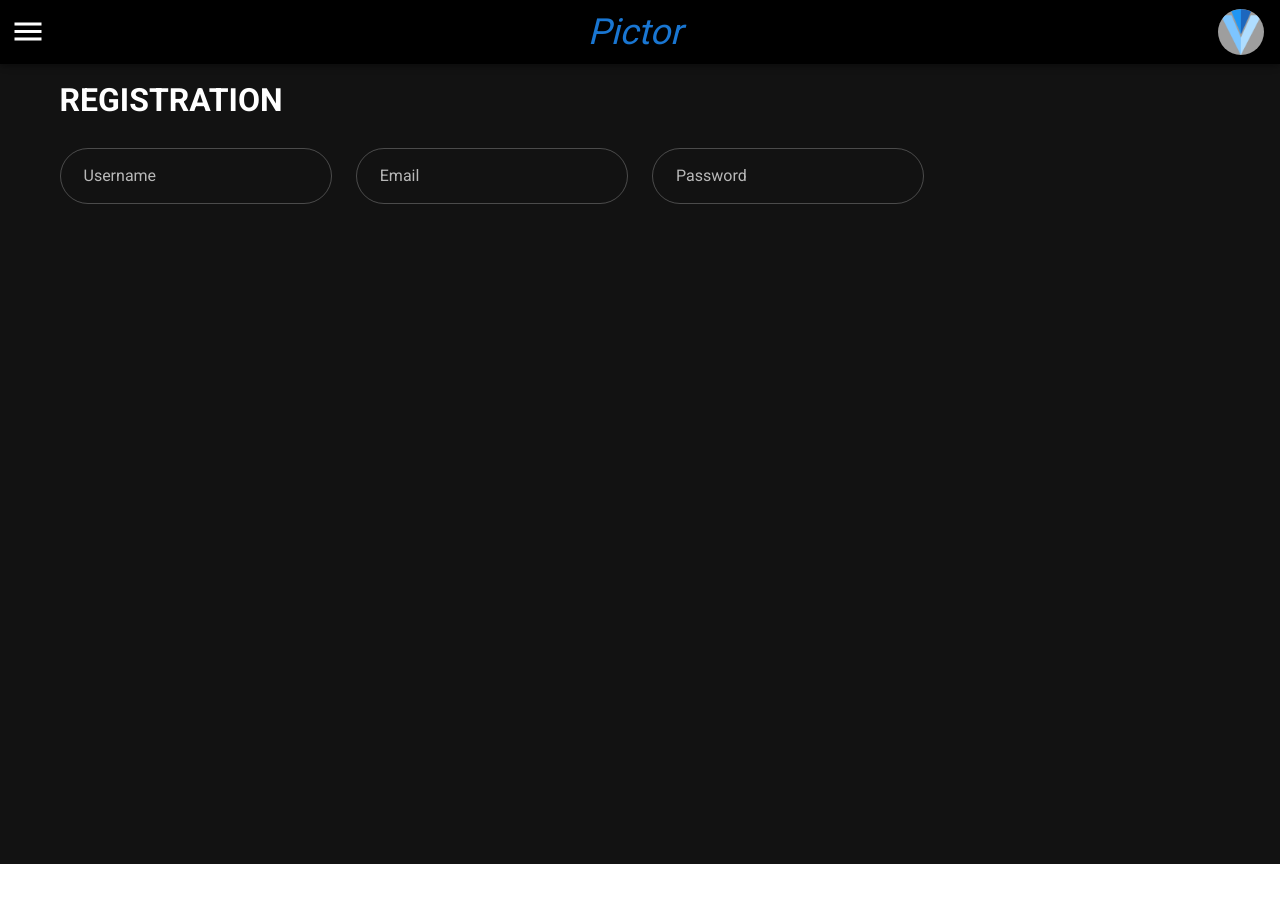
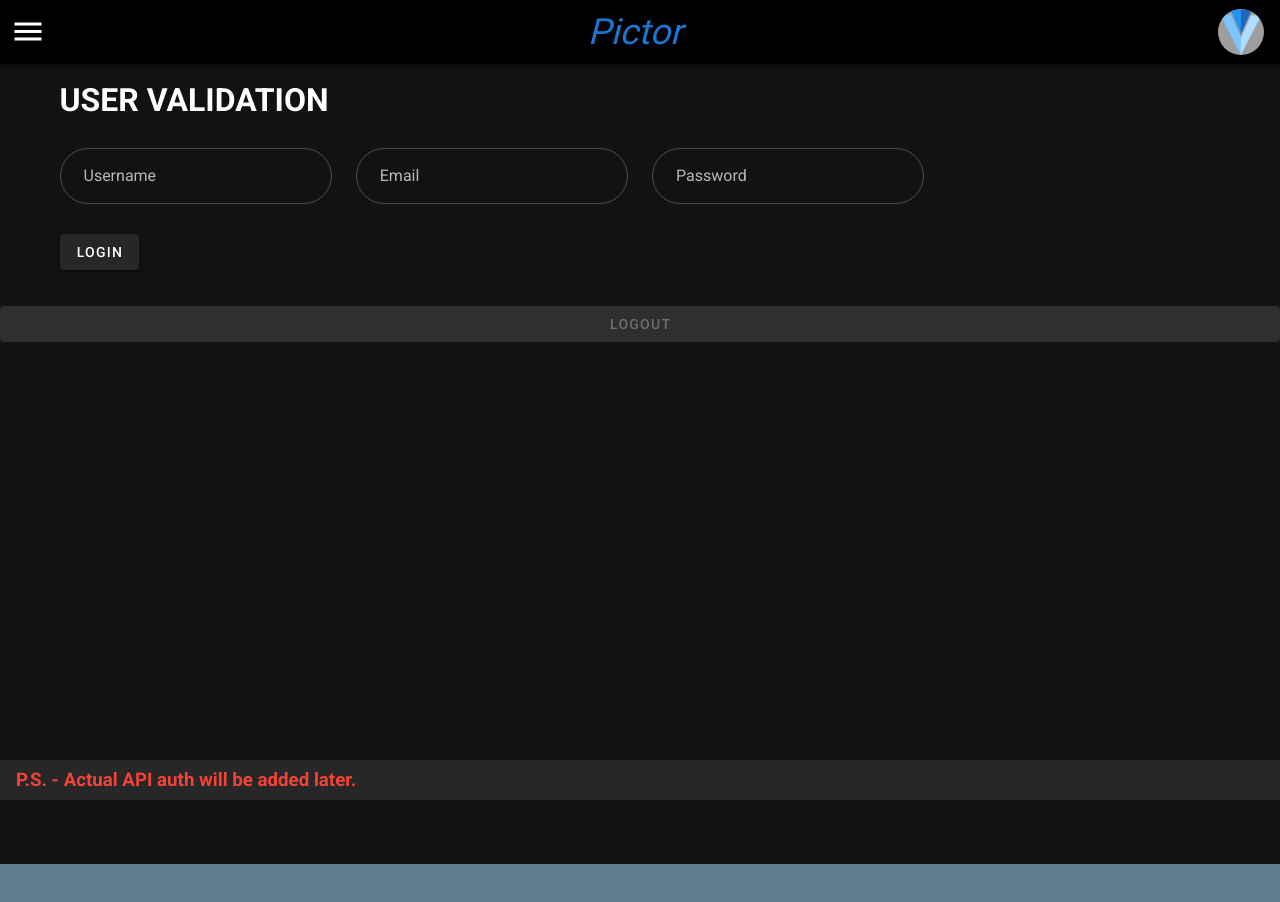
Before and after one commit to Ayonijakaushik19/PICTOR, a Nuxt app: page /registration in a window 1280 px wide. Before the commit the page ends 864 px from the top, so only its background shows below. Built offline with nearby package versions, Linux system fonts and the light colour scheme.

Commit message:
Added Vuex store (store index includes drawing data as well)

```diff
--- a/pages/registration.vue
+++ b/pages/registration.vue
@@ -1,10 +1,10 @@
 <template>
   <v-app>
-    <v-form>
+    <v-form ref="form" @submit.prevent="registerUser">
       <v-container>
         <v-row>
           <v-col>
-            <h1>REGISTRATION</h1>
+            <h1>USER VALIDATION</h1>
           </v-col>
         </v-row>
         <v-row>
@@ -37,8 +37,33 @@
             ></v-text-field>
           </v-col>
         </v-row>
+        <v-btn type="submit"> LOGIN </v-btn>
       </v-container>
+      <v-btn block :disabled="alreadyLoggedIn" class="mt-6" @click="logoutUser">
+        LOGOUT
+      </v-btn>
     </v-form>
+    <v-footer app>
+      <h3 class="red--text">P.S. - Actual API auth will be added later.</h3>
+    </v-footer>
+    <v-snackbar
+      v-model="registrationSuccess"
+      top
+      transition="slide-y-transition"
+      timeout="1000"
+      color="green"
+    >
+      Success!
+    </v-snackbar>
+    <v-snackbar
+      v-model="registrationFailure"
+      top
+      transition="slide-y-transition"
+      timeout="1000"
+      color="red"
+    >
+      Some error occured...
+    </v-snackbar>
   </v-app>
 </template>
 
@@ -55,6 +80,8 @@ export default {
       username: '',
       email: '',
       password: '',
+      registrationSuccess: false,
+      registrationFailure: false,
       rules: {
         required: (value) => !!value || 'Required',
         email: (value) => {
@@ -73,6 +100,46 @@ export default {
       },
     }
   },
+  computed: {
+    vuexUsername() {
+      return this.$store.state.username
+    },
+    alreadyLoggedIn() {
+      return !this.$store.state.logged
+    },
+  },
+  methods: {
+    logoutUser() {
+      try {
+        this.$store.commit('logout')
+        this.registrationSuccess = true
+      } catch (err) {
+        console.log(err)
+        this.registrationFailure = true
+      }
+    },
+    registerUser() {
+      if (this.$refs.form.validate()) {
+        // form accepted
+        try {
+          this.$store.commit(
+            'register',
+            this.username,
+            this.email,
+            this.password
+          )
+          this.$refs.form.reset()
+          this.registrationSuccess = true
+        } catch (err) {
+          console.log(err)
+          this.registrationFailure = true
+        }
+      } else {
+        // form denied
+        this.registrationFailure = true
+      }
+    },
+  },
 }
 </script>
 
--- /dev/null
+++ b/store/index.js
@@ -0,0 +1,34 @@
+export const state = () => ({
+  username: 'Guest',
+  email: '',
+  password: '',
+  logged: false,
+  currentCanvas: {},
+  savedCanvas: [],
+})
+
+export const mutations = {
+  register(state, un, em, pw) {
+    if (state.logged === true) throw new Error('Already Registered')
+    state.username = un
+    state.email = em
+    state.password = pw
+    state.logged = true
+  },
+  logout(state) {
+    if (state.logged === false) throw new Error('Not logged in')
+    state.username = 'Guest'
+    state.email = ''
+    state.password = ''
+    state.logged = false
+  },
+  currentCanvas(state, val) {
+    state.currentCanvas = val
+  },
+  savedCanvas(state, val) {
+    state.savedCanvas.push(val)
+  },
+  deleteSaved(state, id) {
+    state.savedCanvas.splice(id, 1)
+  },
+}
```
